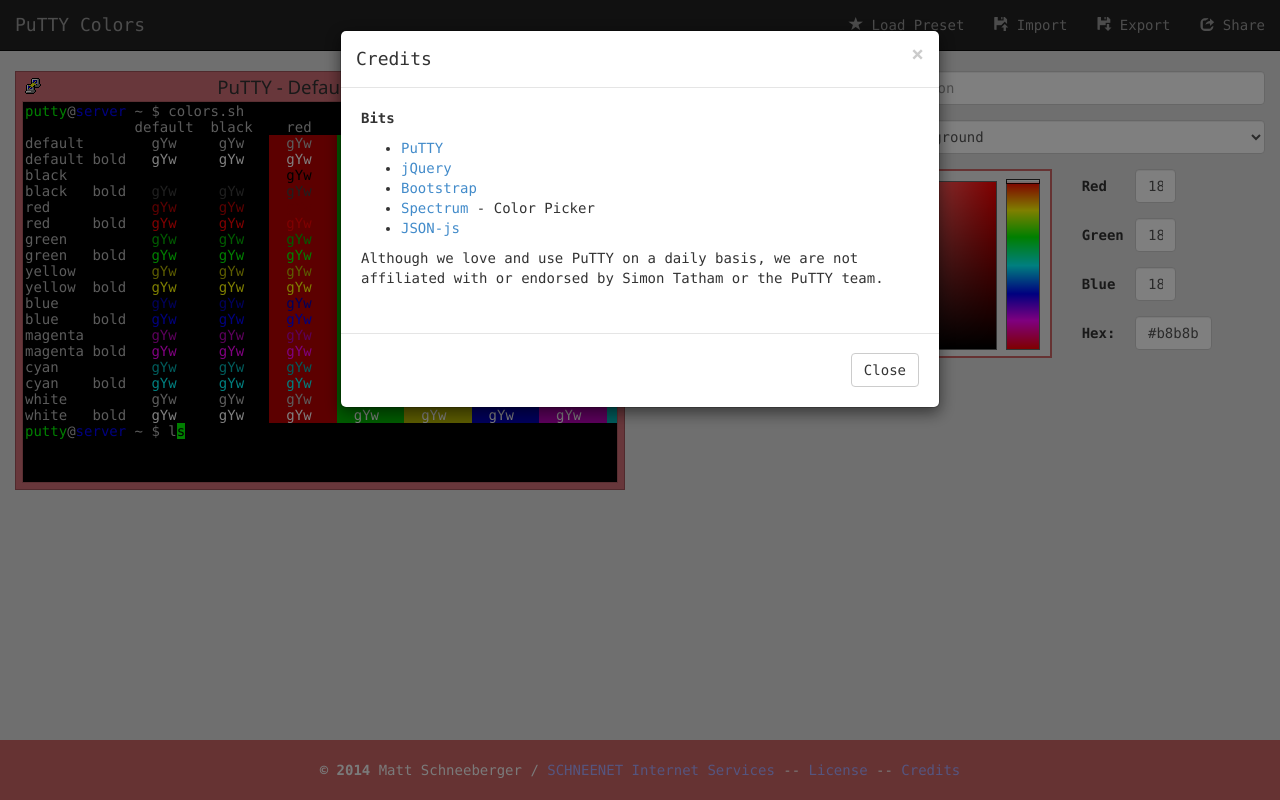
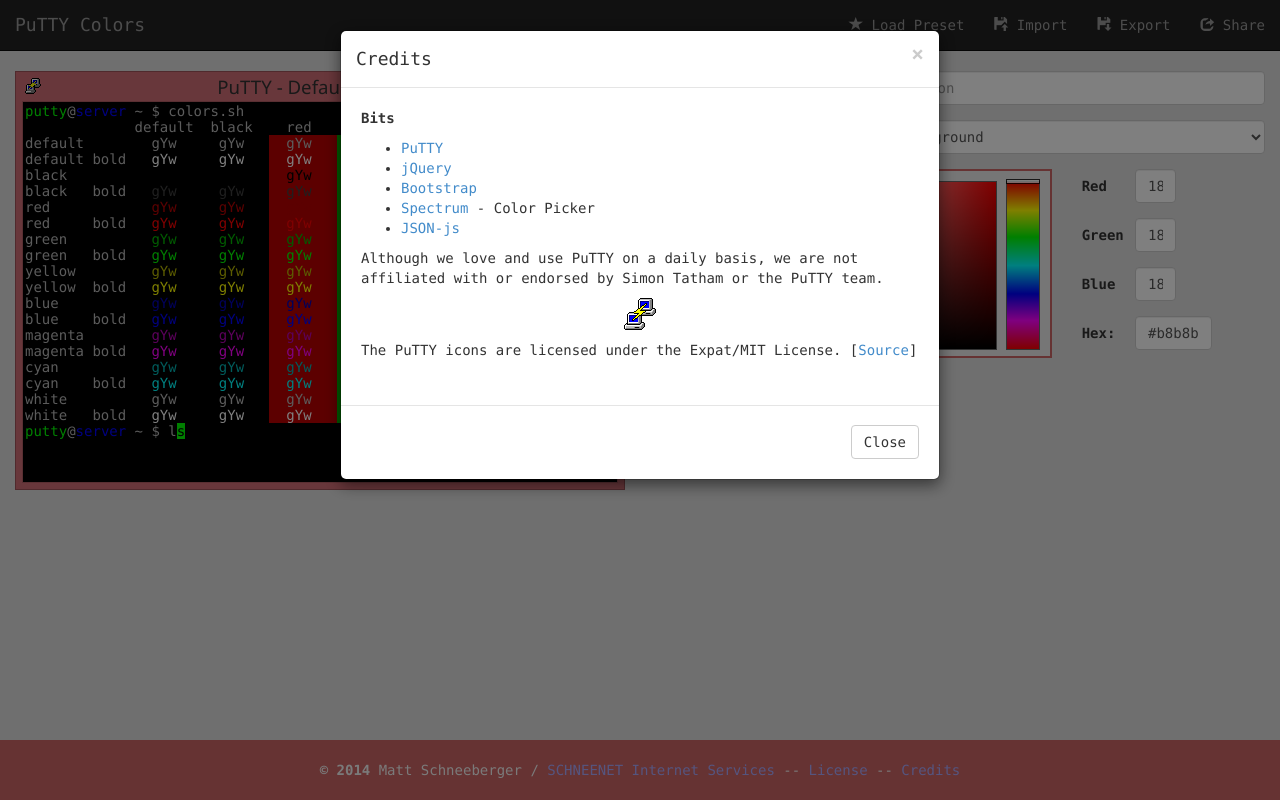
Before and after one commit to helluvamatt/PuttyColors, a PHP site: page / in a window 1280 px wide, after a click on "Credits". Run offline with PHP 8.4, Linux system fonts and the light colour scheme.

Commit message:
Add PuTTY icons

```diff
--- a/www/css/putty.css
+++ b/www/css/putty.css
@@ -91,6 +91,11 @@
 	line-height: 1em;
 }
 
+.center
+{
+	text-align: center;
+}
+
 footer {
 	position: absolute;
 	bottom: 0;
--- a/www/index.php
+++ b/www/index.php
@@ -7,6 +7,7 @@
 <link rel="stylesheet" href="css/bootstrap.css" />
 <link rel="stylesheet" href="css/spectrum.css" />
 <link rel="stylesheet" href="css/putty.css" />
+<link rel="icon" type="image/png" href="img/putty-16.png" />
 <style id="preview_style"></style>
 </head>
 <body data-url="<?php echo "/"; /* FIXME Hard coded to base application path, change to use framework */ ?>">
@@ -163,6 +164,8 @@
 						<li><a href="https://github.com/douglascrockford/JSON-js">JSON-js</a>
 					</ul>
 					<p>Although we love and use PuTTY on a daily basis, we are not affiliated with or endorsed by Simon Tatham or the PuTTY team.</p>
+					<p class="center"><img src="img/putty-32.png" alt="icon" title="PuTTY Logo"></p>
+					<p>The PuTTY icons are licensed under the Expat/MIT License. [<a href="http://svn.tartarus.org/sgt/putty/icons/mkicon.py?view=markup">Source</a>]</p>
 				</div>
 				<div class="modal-footer">
 					<button type="button" class="btn btn-default" data-dismiss="modal">Close</button>
```
Also changed, not shown: www/img/PuttyColors.png (added), www/img/putty-128.png (added), www/img/putty-16.png (added), www/img/putty-32.png (added), www/img/putty.ico (added).
